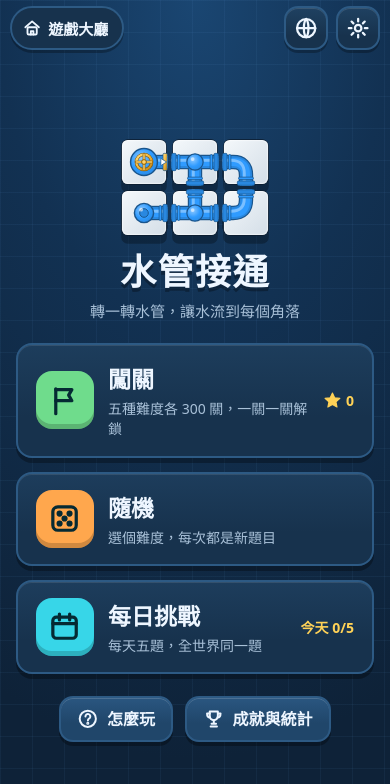
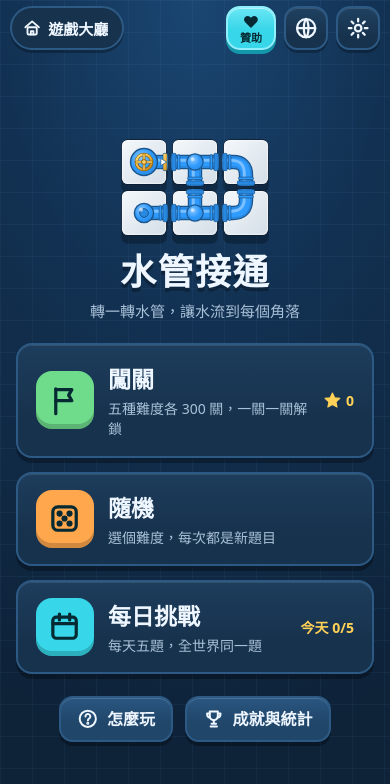
Before and after one commit to PJH-Eric/pipe-connect, a website: page public/index.html in a window 390 px wide. Drawn offline with Linux system fonts and the light colour scheme.

Commit message:
feat(home): 新增首頁贊助按鈕

```diff
--- a/public/css/style.css
+++ b/public/css/style.css
@@ -523,3 +523,40 @@ button, a, [role="switch"] { touch-action: manipulation; }
 @media (prefers-reduced-motion: reduce) {
   .logo-tile, .res .stars .on { animation: none; }
 }
+
+.home-support {
+  display: inline-flex;
+  align-items: center;
+  justify-content: center;
+  flex: none;
+  gap: 5px;
+  min-width: 44px;
+  min-height: 44px;
+  padding: 0 10px;
+  font-size: .875rem;
+  font-weight: 800;
+  line-height: 1;
+  text-decoration: none;
+  white-space: nowrap;
+}
+.home-support:focus-visible { outline: 2px solid currentColor; outline-offset: 2px; }
+
+#app:not([data-screen="home"]) .home-support { display: none; }
+
+.home-support .support-label:not([lang="zh-Hant"]),
+:is(html:lang(zh-Hans), html:lang(zh-CN)) .home-support .support-label[lang="zh-Hant"],
+html:lang(en) .home-support .support-label[lang="zh-Hant"] { display: none; }
+:is(html:lang(zh-Hans), html:lang(zh-CN)) .home-support .support-label[lang="zh-Hans"],
+html:lang(en) .home-support .support-label[lang="en"] { display: inline; }
+
+@media (max-width: 480px) {
+  .home-support {
+    flex-direction: column;
+    gap: 2px;
+    width: 50px;
+    padding-inline: 3px;
+    font-size: 11px;
+    letter-spacing: 0;
+  }
+  .home-support > [aria-hidden="true"] { font-size: 1rem; }
+}
--- a/public/index.html
+++ b/public/index.html
@@ -43,6 +43,12 @@
     <div class="top-title" id="top-title"></div>
     <div class="top-right">
       <button id="btn-pause" class="icon-btn" type="button" hidden></button>
+      <a class="btn btn-primary home-support" href="https://portaly.cc/pjh-eric/support" target="_blank" rel="noopener noreferrer">
+        <span aria-hidden="true">♥</span>
+        <span class="support-label" lang="zh-Hant">贊助</span>
+        <span class="support-label" lang="zh-Hans">赞助</span>
+        <span class="support-label" lang="en">Sponsor</span>
+      </a>
       <button id="btn-lang" class="icon-btn" type="button" aria-haspopup="listbox" aria-expanded="false"></button>
       <button id="btn-settings" class="icon-btn" type="button" aria-haspopup="dialog"></button>
     </div>
```
